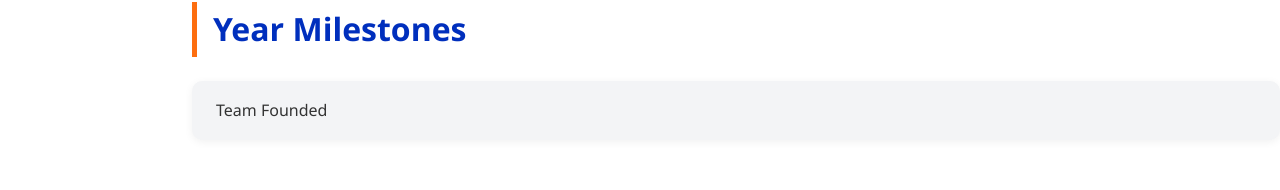
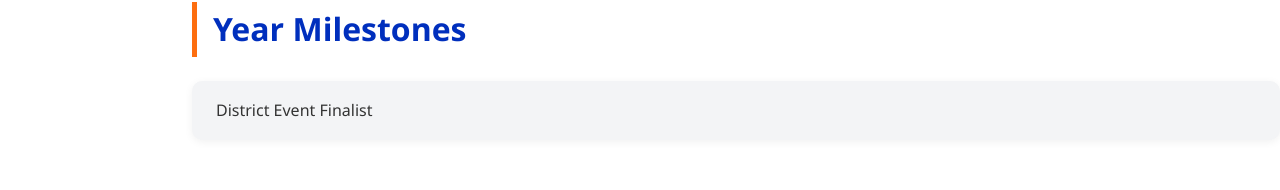
Before and after one commit to NeatTeam1943/NeatTeam-Website, a React (Vite) app: page /robot/koren2025 in a window 1280 px wide. Shown: the part 443-633 px from the top of the page. Built offline with nearby package versions, Linux system fonts and the light colour scheme.

Commit message:
Year milestone update
Year milestone update

```diff
--- a/src/jsx files/pages/Robots/Koren2025.jsx
+++ b/src/jsx files/pages/Robots/Koren2025.jsx
@@ -22,7 +22,7 @@ export default function Koren2025() {
                     <section className="robot-timeline">
                         <h2>Year Milestones</h2>
                         <ul>
-                            <li>Team Founded</li>
+                            <li>District Event Finalist</li>
                         </ul>
                     </section>
                 </main>
--- a/src/jsx files/pages/Robots/Melody2024.jsx
+++ b/src/jsx files/pages/Robots/Melody2024.jsx
@@ -22,7 +22,7 @@ export default function Koren2025() {
                     <section className="robot-timeline">
                         <h2>Year Milestones</h2>
                         <ul>
-                            <li>Team Founded</li>
+                            <li>OffSeason Event Winner</li>
                         </ul>
                     </section>
                 </main>
--- a/src/jsx files/pages/Robots/Sagi2022.jsx
+++ b/src/jsx files/pages/Robots/Sagi2022.jsx
@@ -22,7 +22,7 @@ export default function Koren2025() {
                     <section className="robot-timeline">
                         <h2>Year Milestones</h2>
                         <ul>
-                            <li>Team Founded</li>
+                            <li>District Event Winner</li>
                         </ul>
                     </section>
                 </main>
```
